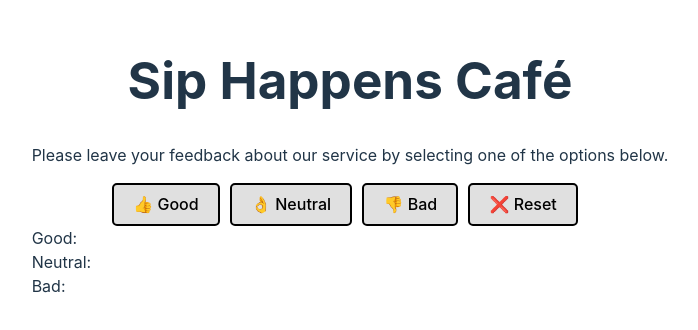
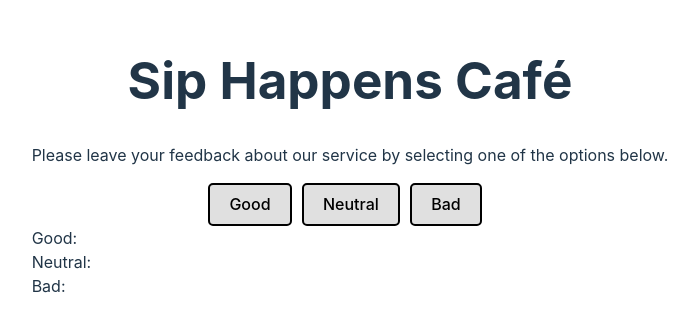
Before and after one commit to Alf-540/goit-react-hw-04, a React (Vite) app: page / in a window 1280 px wide. Shown: the part 242-572 px from the top of the page, without its empty margins (290-988 px from the left). Built offline with nearby package versions, Linux system fonts and the light colour scheme.

Commit message:
delete emojii

```diff
--- a/src/components/Options/Options.jsx
+++ b/src/components/Options/Options.jsx
@@ -1,12 +1,24 @@
 import css from './Options.module.css';
 
 const Options = () => {
-  return(
+  return (
     <>
-    <button onClick={() => console.log("Click!")} className={css.button}>👍 Good</button>
-    <button onClick={() => console.log("Click!")} className={css.button}>👌 Neutral</button>
-    <button onClick={() => console.log("Click!")} className={css.button}>👎 Bad</button>
-    <button onClick={() => console.log("Click!")} className={css.button}>❌ Reset</button>
+      <button onClick={() => console.log('Click!')} className={css.button}>
+        Good
+      </button>
+      <button onClick={() => console.log('Click!')} className={css.button}>
+        Neutral
+      </button>
+      <button onClick={() => console.log('Click!')} className={css.button}>
+        Bad
+      </button>
+      {/* {
+        (onClick = true ? (
+          <button onClick={() => console.log('Click!')} className={css.button}>
+            Reset
+          </button>
+        ) : null)
+      } */}
     </>
   );
 };
```
